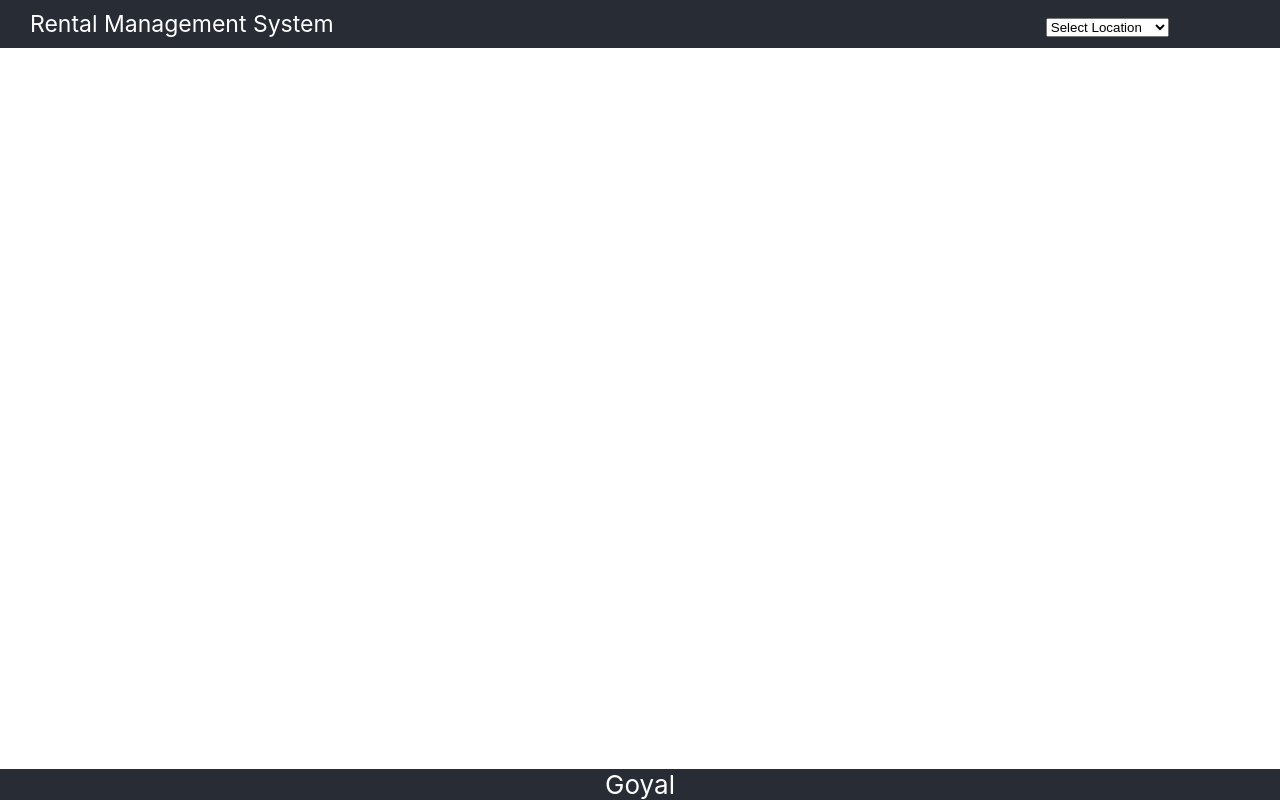
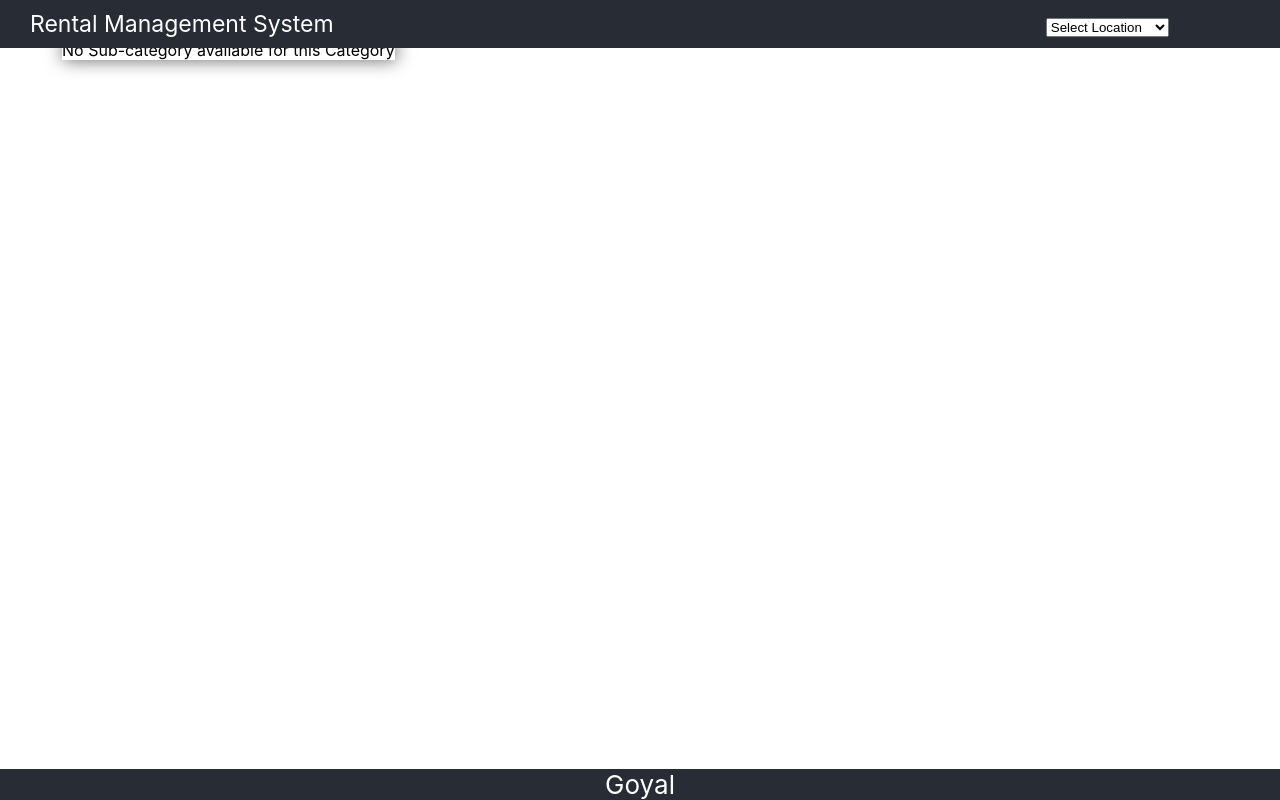
Before and after one commit to rahulgoyal21/react.rentalManagementSystem, a React (Create React App) app: page /subcategories/1 in a window 1280 px wide. Built offline with nearby package versions, Linux system fonts and the light colour scheme.

Commit message:
Added:Subcategories selection

```diff
--- a/src/App.js
+++ b/src/App.js
@@ -1,8 +1,11 @@
 import './App.css';
 import { BrowserRouter as Router, Switch, Route } from 'react-router-dom';
+
+//Components
 import Homepage from './pages/Homepage';
 import Header from './components/Header';
 import Categories from './pages/Categories';
+import Subcategories from './pages/Subcategories';
 
 //Redux
 import { Provider } from 'react-redux';
@@ -19,6 +22,11 @@ const App = () => {
           <Switch>
             <Route exact path='/' component={Homepage} />
             <Route exact path='/categories/:brandId' component={Categories} />
+            <Route
+              exact
+              path='/subcategories/:categoryId'
+              component={Subcategories}
+            />
           </Switch>
         </Router>
         <footer className='App-footer'>Goyal</footer>
--- a/src/actions/branch.js
+++ b/src/actions/branch.js
@@ -4,7 +4,7 @@ export const handleBranchChange = (event, branches) => {
   //Find the categories from branch input
   const categoriesFromBranch = branches.find(
     (item) => item.branch_id === event.target.dataset.id
-  ).categories;
+  )?.categories;
   return {
     type: BRANCH_SELECTED,
     payload: categoriesFromBranch
--- /dev/null
+++ b/src/actions/category.js
@@ -0,0 +1,12 @@
+import { CATEGORY_SELECTED } from './types';
+
+export const handleCategoryChange = (event, categories) => {
+  //Find the subcategories from categories input
+  const subCategoriesFromCategory = categories.find(
+    (item) => item.name === event.target.dataset.name
+  )?.subcategories;
+  return {
+    type: CATEGORY_SELECTED,
+    payload: subCategoriesFromCategory
+  };
+};
--- a/src/actions/location.js
+++ b/src/actions/location.js
@@ -5,7 +5,7 @@ export const handleLocationChange = (event) => {
   //Find the branches from location input
   const branchesFromLocation = catalog.data.locations.find(
     (item) => item.name === event.target.value
-  ).branches;
+  )?.branches;
 
   return {
     type: LOCATION_SELECTED,
--- a/src/actions/types.js
+++ b/src/actions/types.js
@@ -1,2 +1,3 @@
 export const LOCATION_SELECTED = 'LOCATION_SELECTED';
 export const BRANCH_SELECTED = 'BRANCH_SELECTED';
+export const CATEGORY_SELECTED = 'CATEGORY_SELECTED';
--- a/src/pages/Categories/index.js
+++ b/src/pages/Categories/index.js
@@ -1,9 +1,12 @@
 import React from 'react';
 import { useSelector, useDispatch } from 'react-redux';
 import './categories.css';
+import { handleCategoryChange } from '../../actions/category';
+import { useHistory } from 'react-router-dom';
 
 const Categories = () => {
   const dispatch = useDispatch();
+  const history = useHistory();
   const { selectedCategoriesFromBranch } = useSelector(
     (state) => state.branchReducer
   );
@@ -12,12 +15,20 @@ const Categories = () => {
     '.....selectedCategoriesFromBranch from CATEGORIES....',
     selectedCategoriesFromBranch
   );
-  const handleChange = (event) => {
-    console.log('....handleChange HOMEPAGE...', event, event.target);
+  const handleCategorySelection = (event) => {
+    console.log('.....includes....', event.target.dataset.name?.includes(' '));
+    const categoryName = event.target.dataset.name?.includes(' ')
+      ? event.target.dataset.name?.split(' ').join('_').trim()
+      : event.target.dataset.name;
+    dispatch(handleCategoryChange(event, selectedCategoriesFromBranch));
+    history.push(`/subcategories/${categoryName}`);
   };
   return (
     <>
-      <div className='categories' onClick={(event) => handleChange(event)}>
+      <div
+        className='categories'
+        onClick={(event) => handleCategorySelection(event)}
+      >
         {selectedCategoriesFromBranch.map((item) => (
           <div key={item.name}>
             <img
--- /dev/null
+++ b/src/pages/Subcategories/index.js
@@ -0,0 +1,38 @@
+import React from 'react';
+import { useSelector } from 'react-redux';
+import './subcategories.css';
+
+const Subcategories = () => {
+  const { selectedSubcategoriesFromCategories } = useSelector(
+    (state) => state.categoryReducer
+  );
+
+  console.log(
+    '.....selectedSubcategoriesFromCategories from SUBCATEGORIES....',
+    selectedSubcategoriesFromCategories
+  );
+
+  return (
+    <>
+      <div className='subcategories'>
+        {selectedSubcategoriesFromCategories?.length > 0 ? (
+          selectedSubcategoriesFromCategories?.map((item) => (
+            <div key={item.name}>
+              <img
+                alt={item.name}
+                src={
+                  process.env.PUBLIC_URL + `/category/subcategory/${item.image}`
+                }
+              />
+              <div>{item.name}</div>
+            </div>
+          ))
+        ) : (
+          <div>No Sub-category available for this Category</div>
+        )}
+      </div>
+    </>
+  );
+};
+
+export default Subcategories;
--- /dev/null
+++ b/src/reducers/categoryReducer.js
@@ -0,0 +1,19 @@
+import { CATEGORY_SELECTED } from '../actions/types';
+
+const initialState = {
+  selectedSubcategoriesFromCategories: ''
+};
+const categoryReducer = (state = initialState, action) => {
+  const { type, payload } = action;
+  switch (type) {
+    case CATEGORY_SELECTED:
+      return {
+        ...state,
+        selectedSubcategoriesFromCategories: payload
+      };
+    default:
+      return { ...state };
+  }
+};
+
+export default categoryReducer;
--- a/src/reducers/index.js
+++ b/src/reducers/index.js
@@ -1,7 +1,12 @@
 import { combineReducers } from 'redux';
 import locationReducer from './locationReducer';
 import branchReducer from './branchReducer';
+import categoryReducer from './categoryReducer';
 
-const rootReducer = combineReducers({ locationReducer, branchReducer });
+const rootReducer = combineReducers({
+  locationReducer,
+  branchReducer,
+  categoryReducer
+});
 
 export default rootReducer;
```
Also changed, not shown: src/pages/Subcategory/index.js (deleted, +0 -34 lines), src/pages/Subcategories/subcategories.css (renamed from src/pages/Subcategory/subcategory.css), 1 other file (tests, documents, lock files or other folders).
